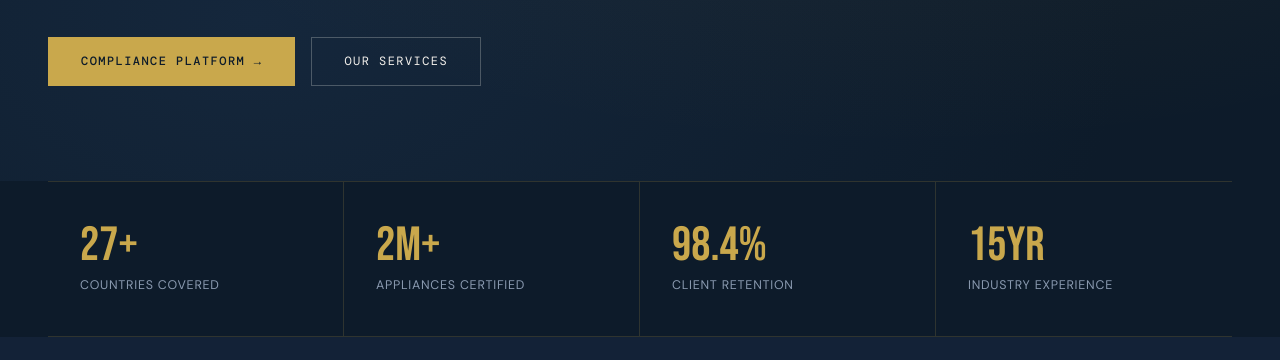
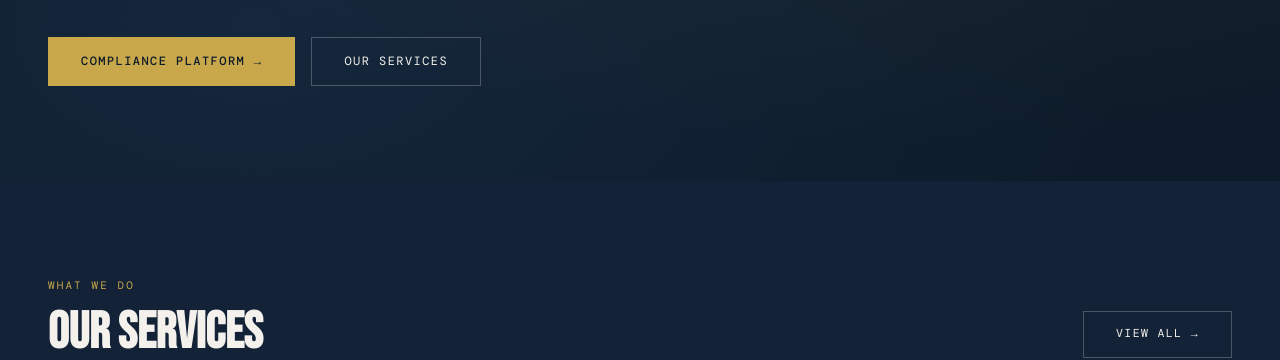
Before and after one commit to rachelt2906/exeu, a plain HTML site: page index.html in a window 1280 px wide. Shown: the part 619-979 px from the top of the page. Drawn offline with nearby package versions, Linux system fonts and the light colour scheme.

Commit message:
Remove stats bar panel from exeu homepage
Drops the "27+ Countries Covered / 2M+ Appliances Certified /
98.4% Client Retention / 15yr Industry Experience" panel.

```diff
--- a/index.html
+++ b/index.html
@@ -31,26 +31,6 @@
     <a href="#services" class="btn-outline">Our Services</a>
   </div>
 </section>
-
-<!-- STATS BAR -->
-<div class="stats-bar">
-  <div class="stat">
-    <div class="stat-num">27+</div>
-    <div class="stat-label">Countries Covered</div>
-  </div>
-  <div class="stat">
-    <div class="stat-num">2M+</div>
-    <div class="stat-label">Appliances Certified</div>
-  </div>
-  <div class="stat">
-    <div class="stat-num">98.4%</div>
-    <div class="stat-label">Client Retention</div>
-  </div>
-  <div class="stat">
-    <div class="stat-num">15yr</div>
-    <div class="stat-label">Industry Experience</div>
-  </div>
-</div>
 
 <!-- SERVICES -->
 <section class="services" id="services">
```
